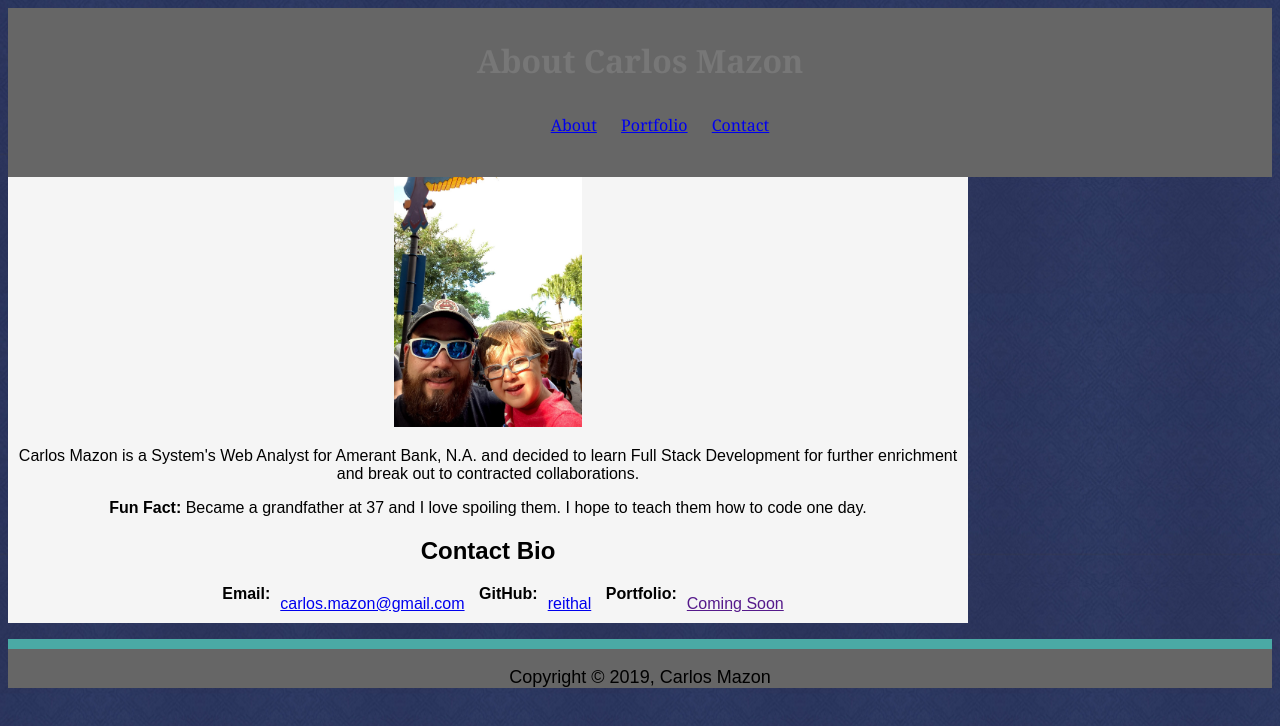
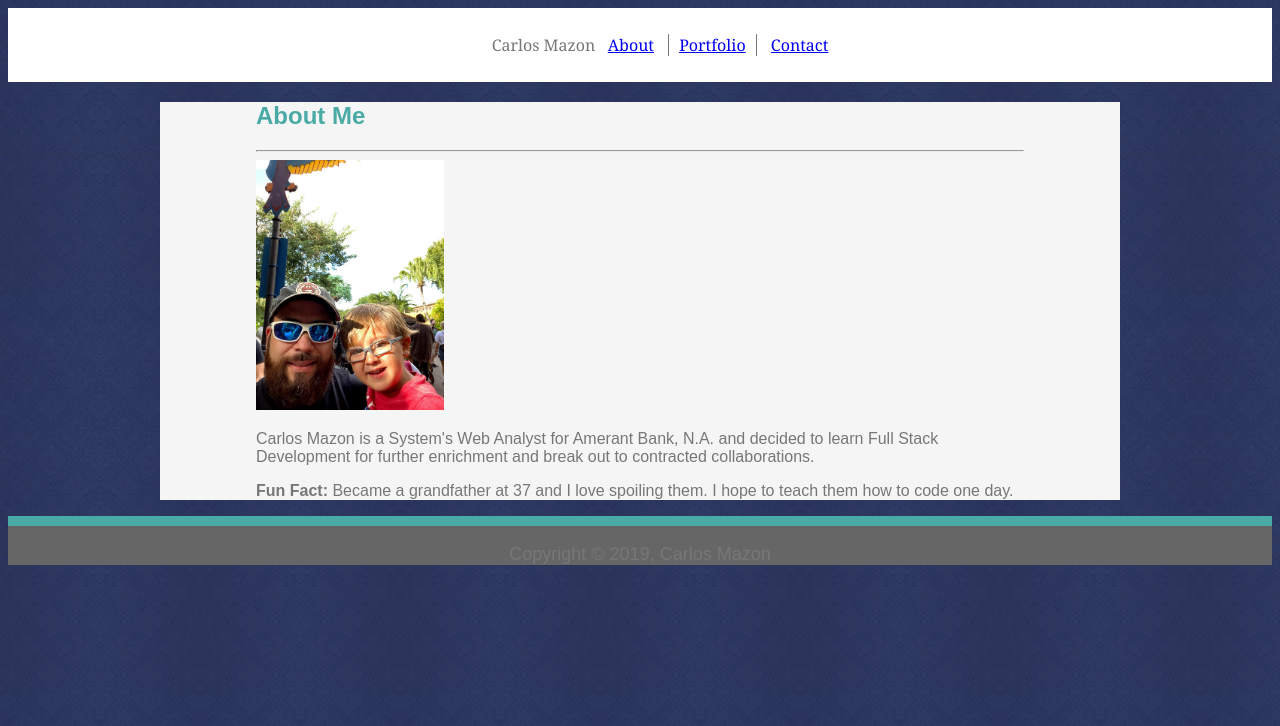
Before and after one commit to reithal/reithal.github.io, a plain HTML site: page index.html in a window 1280 px wide. Drawn offline with Linux system fonts and the light colour scheme.

Commit message:
updating page

```diff
--- a/assets/css/style.css
+++ b/assets/css/style.css
@@ -1,41 +1,59 @@
-
-
 body {
     background-image: url("/assets/Images/vintage-wallpaper.png");
     background-repeat: repeat;
     font-family: Arial, 'Helvetica Neue', Helvetica, sans-serif;
+    color: #777777;
+}
 
+header{
+    background-color: white;
+    text-align: center;
 }
 header div {
-    background-color: #666666;
-    text-align: center;
+    width: 960px;
+    display: inline-block;
     font-family: 'Georgia', Times, 'Times New Roman', serif;
     padding: 10px;
     color: #777777;
 }
 
+.container {
+    width: 80%;
+    margin: 0 auto;
+    border-color: #dddddd;
+}
+#middle a {
 
-li a {
-    margin: 10px;
-    float: right;
+    border-left: thin  solid #777777;
+    border-right: thin  solid #777777;
+    margin-left: 10px;
+    margin-right: 10px;
+    padding-left: 10px;
+    padding-right: 10px;
+
+}
+
+hr {
+    padding: 1px solid;
 
 }
 
 ul li {
     list-style: none;
     display: inline-block;
+
 }
 
 .intro{
     width: 960px;
     background-color: whitesmoke;
-    text-align: center;
-
-
+    margin: 0 auto;
 }
 
-
-
+.intro h2 {
+    color: #4aaaa5;
+    font-size: 24px;
+}
 
 .footer {
 
--- a/index.html
+++ b/index.html
@@ -9,29 +9,27 @@
 <body>
     <header>
         <div class="container">
-            <h1>About Carlos Mazon</h1>
             <nav class="menu">
                 <ul>
+                    <li id="myName">Carlos Mazon</li>
+                    <li></li>
+                    <li></li>
                     <li><a href="index.html">About</a></li>
-                    <li><a href="portfolio.html">Portfolio</a></li>
-                    <li><a href="contact.html">Contact</a></li>
+                    <li id="middle"><a href="portfolio.html">Portfolio</a></li>
+                    <li><a  href = "mailto: carlos.mazon@gmail.com">Contact</a></li>
                 </ul>
             </nav>
         </div>
     </header>
     <section class="intro">
-        <div id="aboutText">
+        <div class="container" id="aboutText">
+            <div><h2>About Me</h2></div>
+            <hr>
             <img id="aboutImage" height="250px" src="/assets/images/meandk.jpg" alt="Picture of Me">
             <p>Carlos Mazon is a System's Web Analyst for Amerant Bank, N.A.
                 and decided to learn Full Stack Development for further enrichment and break out to contracted collaborations.</p>
             <p><b>Fun Fact:</b> Became a grandfather at 37 and I love spoiling them. I hope to
                 teach them how to code one day.</p>
-            <h2>Contact Bio</h2>
-            <ul>
-                <li><b>Email: </b><a  href = "mailto: carlos.mazon@gmail.com">carlos.mazon@gmail.com</a></li>
-                <li><b>GitHub: </b><a href="https://reithal.github.io">reithal</a></li>
-                <li><b>Portfolio: </b><a href="">Coming Soon</a></li>
-            </ul>
         </div>
     </section>
 
```
